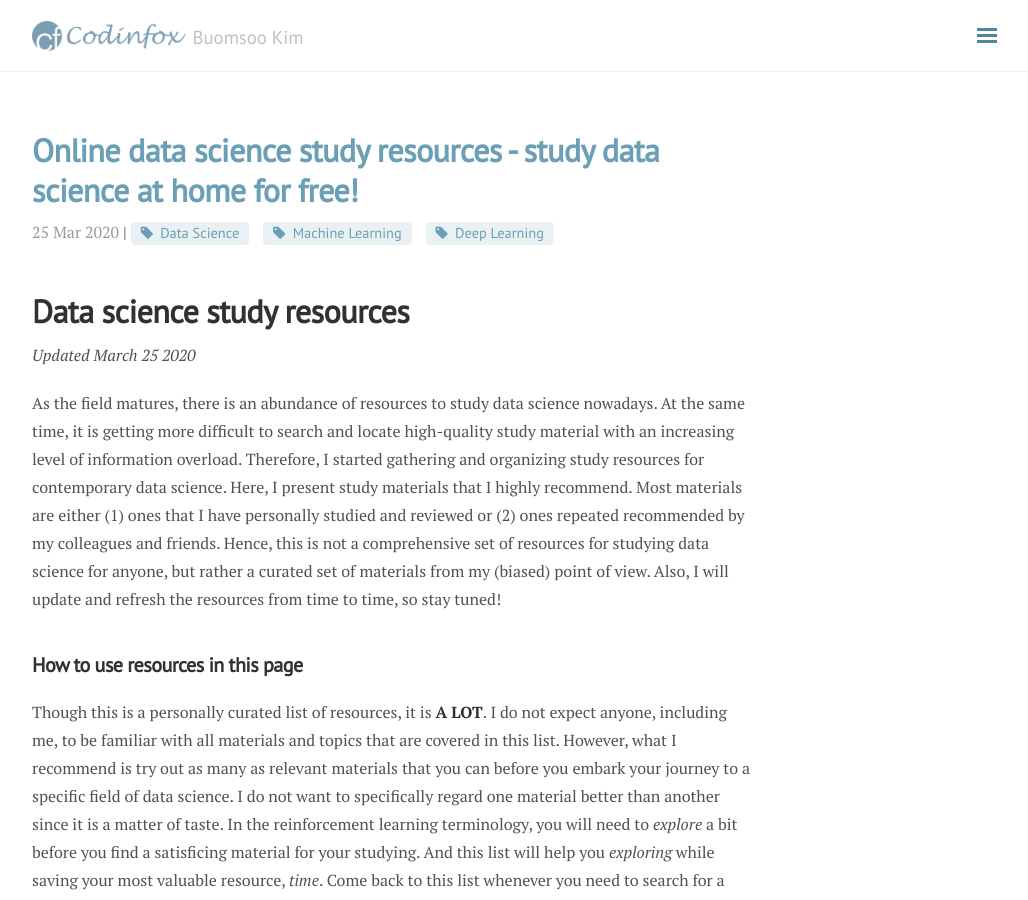
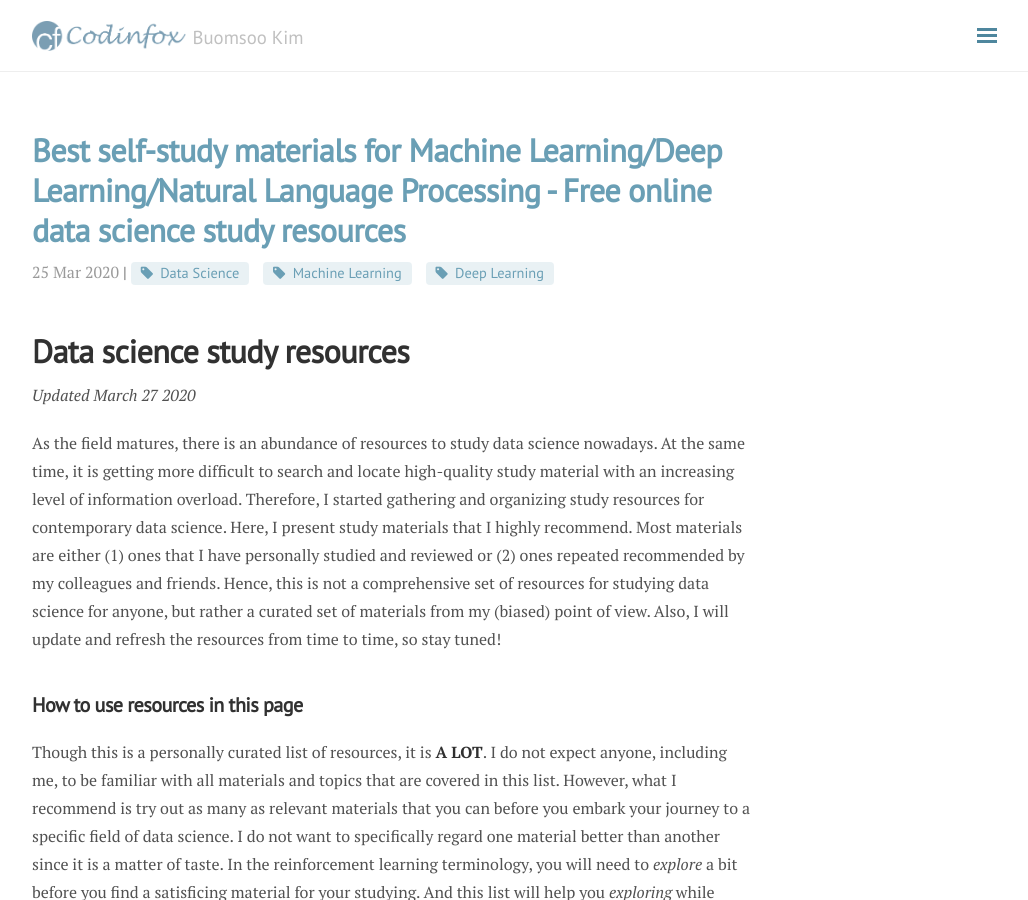
Before and after one commit to buomsoo-kim/buomsoo-kim.github.io, a Jekyll site: the page built from _posts/2020-03-25-Data-science-study-materials.md.md, in a window 1280 px wide and 900 px high. Shown: the whole window, without its empty margins (248-1276 px from the left). Built offline with Jekyll 4.4.1, drawn with Linux system fonts in a browser that asks for light colours; nearby versions of some CDN libraries; comment, search, counter and statistics services are not loaded.

Commit message:
Update 2020-03-25-Data-science-study-materials.md.md

```diff
--- a/_posts/2020-03-25-Data-science-study-materials.md.md
+++ b/_posts/2020-03-25-Data-science-study-materials.md.md
@@ -1,12 +1,12 @@
 ---
 layout: post
-title: Online data science study resources - study data science at home for free!
+title: Best self-study materials for Machine Learning/Deep Learning/Natural Language Processing - Free online data science study resources
 category: Study
 tags: [Data Science, Machine Learning, Deep Learning]
 ---
 
 # Data science study resources
-*Updated March 25 2020*
+*Updated March 27 2020*
 
 As the field matures, there is an abundance of resources to study data science nowadays. At the same time, it is getting more difficult to search and locate high-quality study material with an increasing level of information overload. Therefore, I started gathering and organizing study resources for contemporary data science. Here, I present study materials that I highly recommend. Most materials are either (1) ones that I have personally studied and reviewed or (2) ones repeated recommended by my colleagues and friends. Hence, this is not a comprehensive set of resources for studying data science for anyone, but rather a curated set of materials from my (biased) point of view. Also, I will update and refresh the resources from time to time, so stay tuned!
 
```
